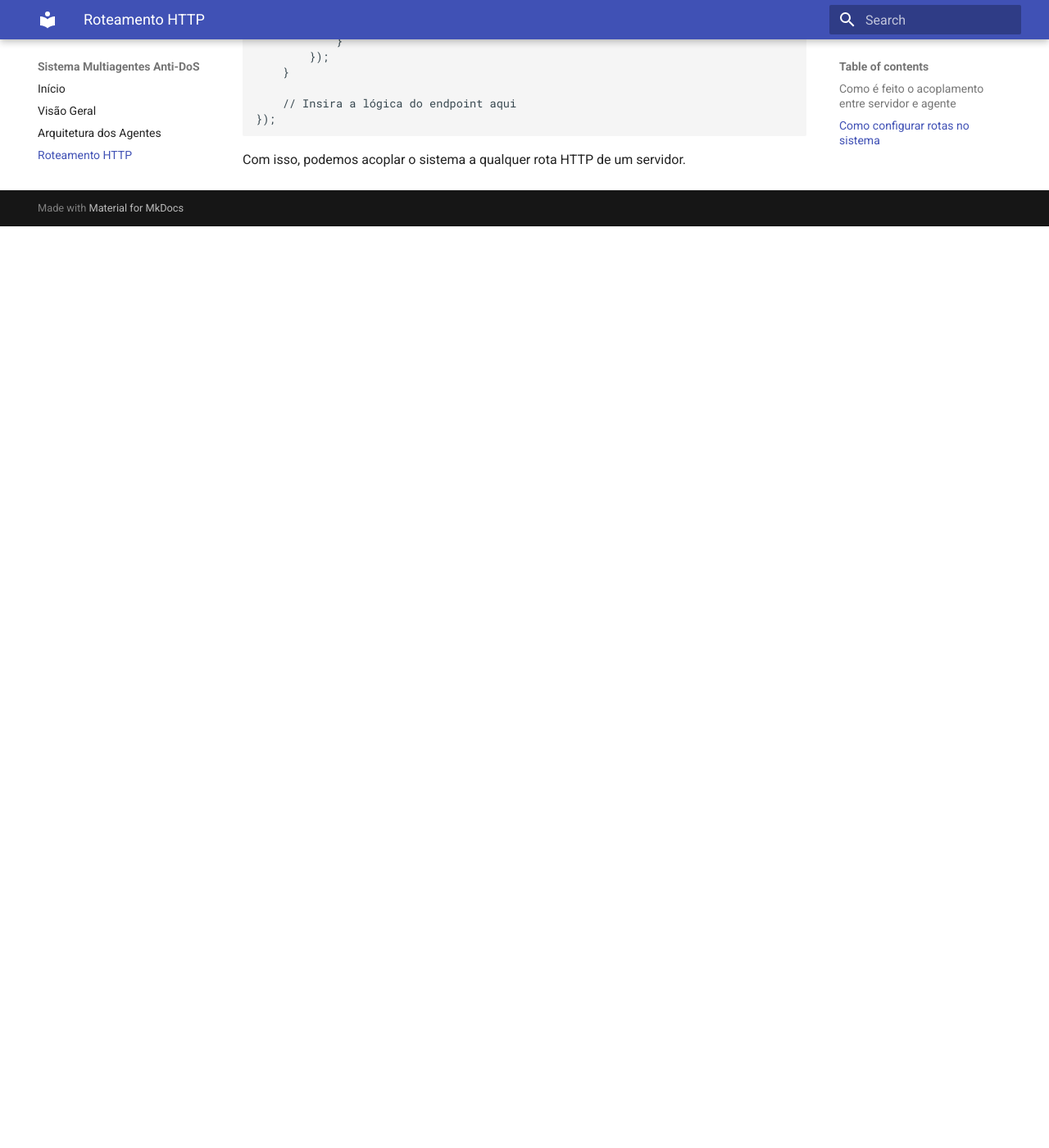
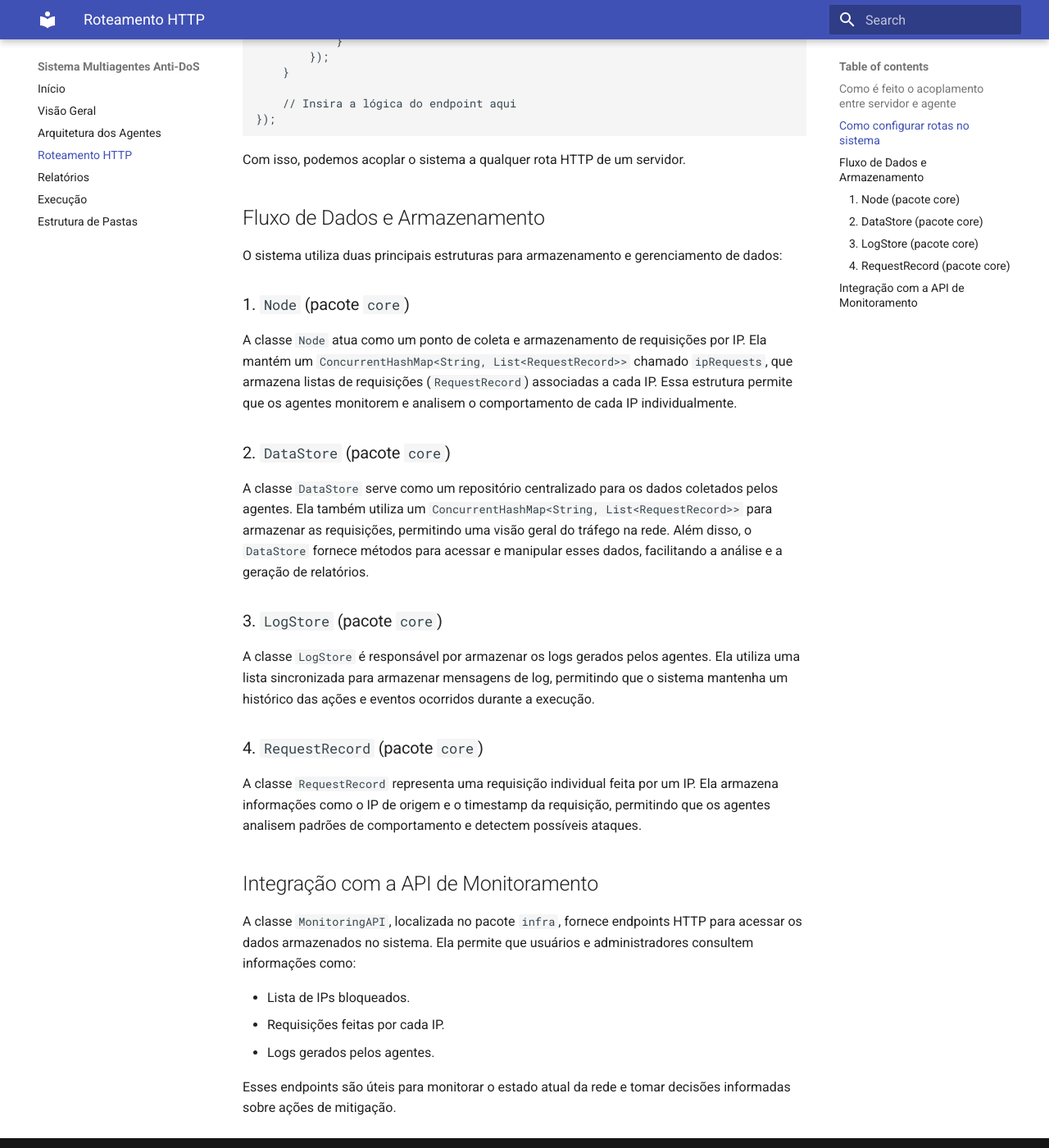
Before and after one commit to UnBSMA2025-1/2025.1_G1_SMA_MonitoramentoDeRedes, an MkDocs documentation site: the page built from docs/docs/rotas.md, in a window 1280 px wide and 1400 px high, scrolled down 1141 px. Shown: the whole window at 82% size. Built offline with MkDocs 1.6.1 and Material for MkDocs 9.7.7, drawn with Linux system fonts in a browser that asks for light colours; before the commit the page ends 1417 px from its top, so only the background shows below that; some of the changed text lies outside the part shown.

Commit message:
Arrumando README na tree files, e rotas no mkdocs

````diff
--- a/docs/docs/rotas.md
+++ b/docs/docs/rotas.md
@@ -1,16 +1,21 @@
 # Roteamento HTTP
-Para o funcionamento do sistema, é necessário que haja um servidor configurado. No caso, o servidor escolhido foi o [Spark](https://github.com/perwendel/spark), que permite configurar rotas rapidamente. Porém, os agentes podem ser acoplados a qualquer tipo de servidor que forneça roteamento HTTP. <br>
+
+Para o funcionamento do sistema, é necessário que haja um servidor configurado. No caso, o servidor escolhido foi o [Spark](https://github.com/perwendel/spark), que permite configurar rotas rapidamente. Porém, os agentes podem ser acoplados a qualquer tipo de servidor que forneça roteamento HTTP.
+
 ## Como é feito o acoplamento entre servidor e agente
-Na classe `RequestRouter`, existem alguns atributos e métodos cruciais para a integração com os agentes do sistema.
 
-- `MonitorGateway monitor` permite que as requisições possam ser enviadas ao monitor, por meio de uma interface.
-- `blockedIps` guarda os IPs bloqueados previamente pelo sistema.
-- `ExecutorService executor` permite fixar o número de threads, limitando a concorrência e tornando o servidor mais estável.
-- Método `public static void registerMonitor(MonitorGateway m)`, que permite registrar um agente monitor `m` ao `MonitorGateway`. Esse método é chamado no `setup` do `MonitorAgent`.
-- Método `public static void blockIp(String ip)` que adiciona o IP bloqueado ao `blockedIps`. Esse método é chamado pelo `MitigatorAgent`.
+Na classe `RequestRouter`, localizada no pacote `core`, existem alguns atributos e métodos cruciais para a integração com os agentes do sistema:
+
+- `MonitorGateway monitor`: permite que as requisições possam ser enviadas ao monitor por meio de uma interface.
+- `blockedIps`: guarda os IPs bloqueados previamente pelo sistema.
+- `ExecutorService executor`: permite fixar o número de threads, limitando a concorrência e tornando o servidor mais estável.
+- Método `public static void registerMonitor(MonitorGateway m)`: permite registrar um agente monitor `m` ao `MonitorGateway`. Esse método é chamado no `setup` do `MonitorAgent`.
+- Método `public static void blockIp(String ip)`: adiciona o IP bloqueado ao `blockedIps`. Esse método é chamado pelo `MitigatorAgent`.
 
 ## Como configurar rotas no sistema
+
 A configuração das rotas se torna uma tarefa muito fácil quando usamos o Spark. Precisamos apenas configurar o tipo do método HTTP (`GET`, `POST`, `DELETE`, `PUT`) e a rota que deseja criar. Dentro da rota, é crucial que haja o seguinte bloco de código:
+
 ```java
 post("/", (req, res) -> {
     String ip = req.ip();
@@ -34,4 +39,35 @@
     // Insira a lógica do endpoint aqui
 });
 ```
+
 Com isso, podemos acoplar o sistema a qualquer rota HTTP de um servidor.
+
+## Fluxo de Dados e Armazenamento
+
+O sistema utiliza duas principais estruturas para armazenamento e gerenciamento de dados:
+
+### 1. `Node` (pacote `core`)
+
+A classe `Node` atua como um ponto de coleta e armazenamento de requisições por IP. Ela mantém um `ConcurrentHashMap<String, List<RequestRecord>>` chamado `ipRequests`, que armazena listas de requisições (`RequestRecord`) associadas a cada IP. Essa estrutura permite que os agentes monitorem e analisem o comportamento de cada IP individualmente.
+
+### 2. `DataStore` (pacote `core`)
+
+A classe `DataStore` serve como um repositório centralizado para os dados coletados pelos agentes. Ela também utiliza um `ConcurrentHashMap<String, List<RequestRecord>>` para armazenar as requisições, permitindo uma visão geral do tráfego na rede. Além disso, o `DataStore` fornece métodos para acessar e manipular esses dados, facilitando a análise e a geração de relatórios.
+
+### 3. `LogStore` (pacote `core`)
+
+A classe `LogStore` é responsável por armazenar os logs gerados pelos agentes. Ela utiliza uma lista sincronizada para armazenar mensagens de log, permitindo que o sistema mantenha um histórico das ações e eventos ocorridos durante a execução.
+
+### 4. `RequestRecord` (pacote `core`)
+
+A classe `RequestRecord` representa uma requisição individual feita por um IP. Ela armazena informações como o IP de origem e o timestamp da requisição, permitindo que os agentes analisem padrões de comportamento e detectem possíveis ataques.
+
+## Integração com a API de Monitoramento
+
+A classe `MonitoringAPI`, localizada no pacote `infra`, fornece endpoints HTTP para acessar os dados armazenados no sistema. Ela permite que usuários e administradores consultem informações como:
+
+- Lista de IPs bloqueados.
+- Requisições feitas por cada IP.
+- Logs gerados pelos agentes.
+
+Esses endpoints são úteis para monitorar o estado atual da rede e tomar decisões informadas sobre ações de mitigação.
````
Also changed, not shown: README.md.
